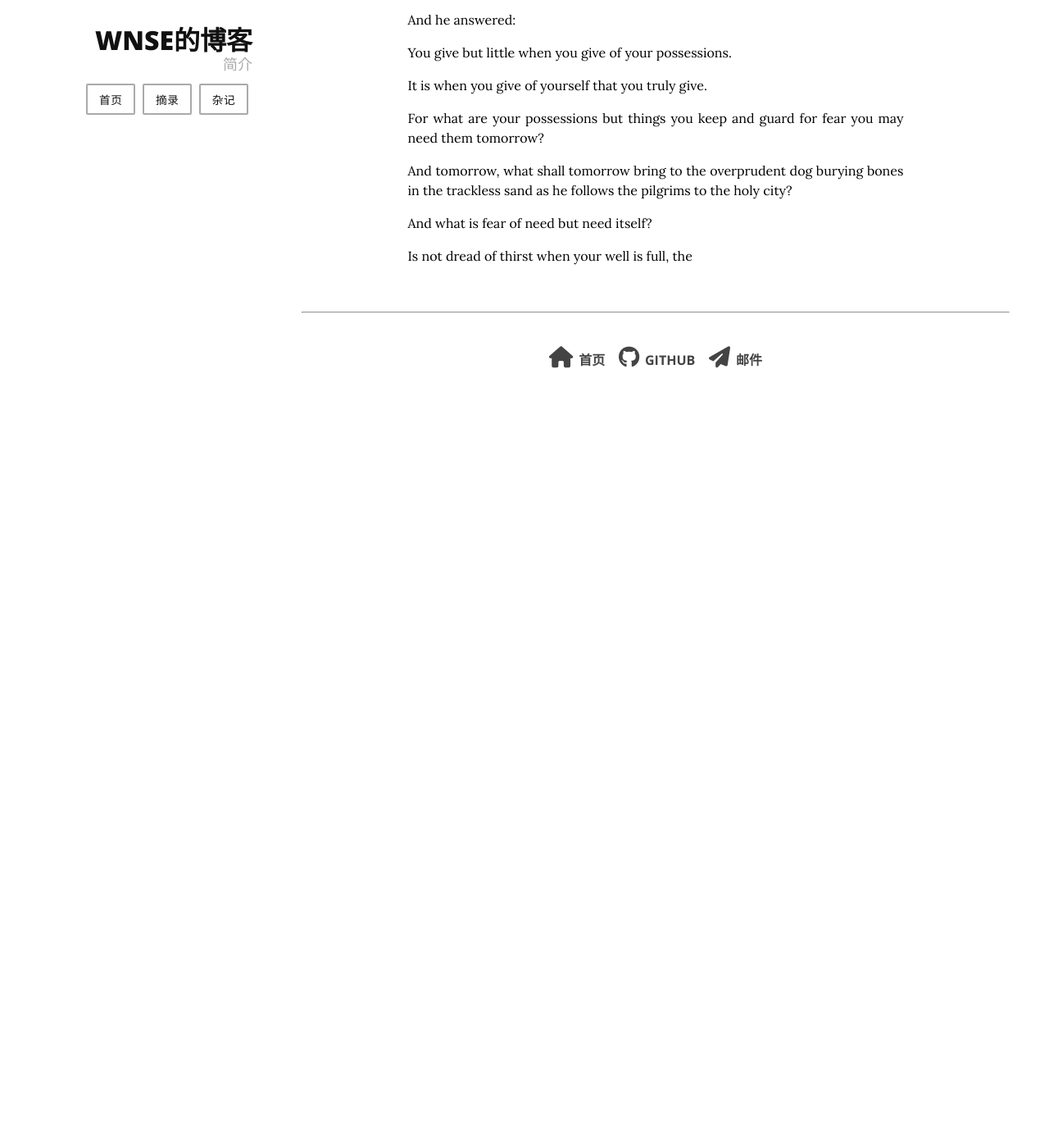
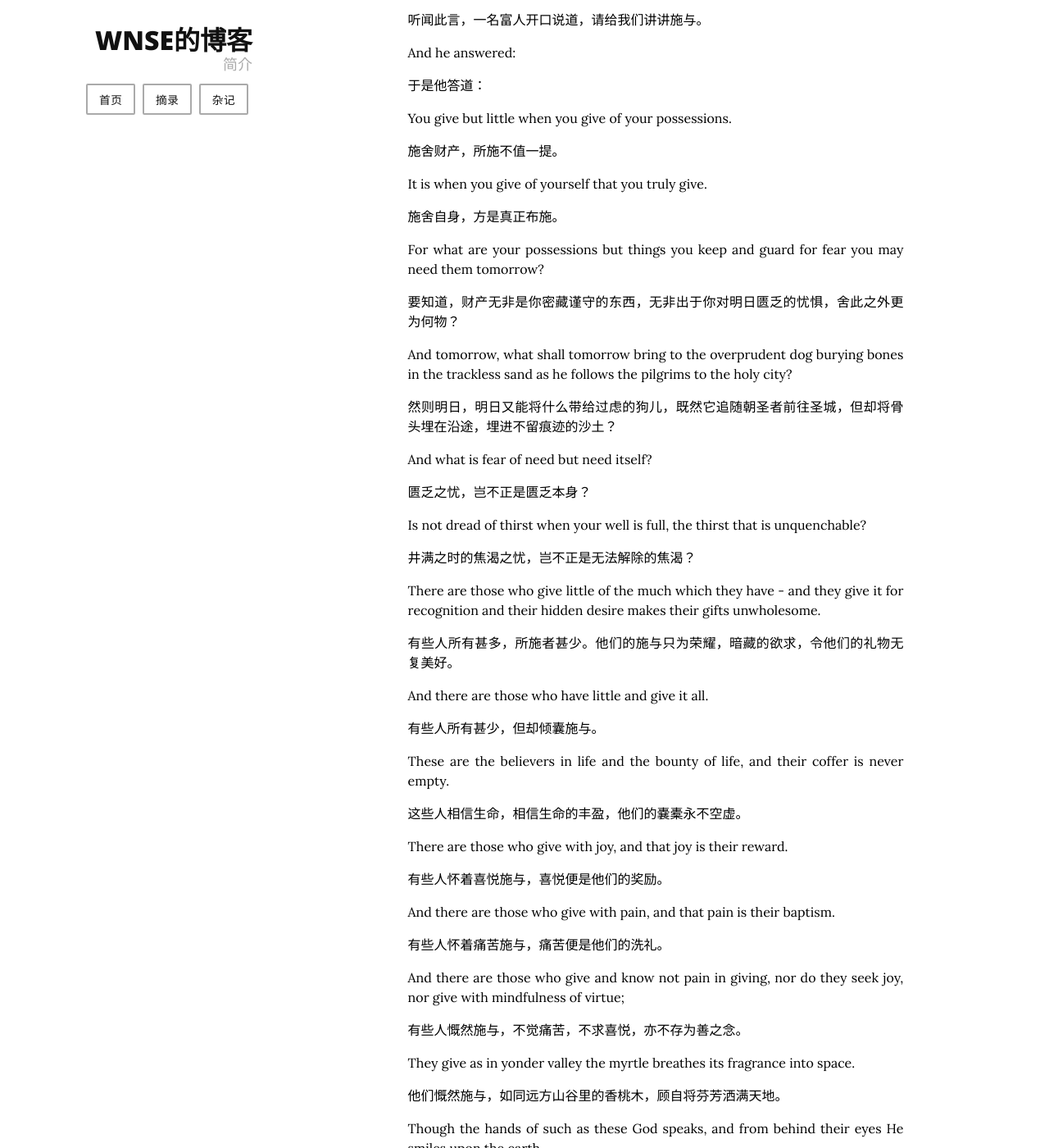
Before and after one commit to wnse/wnse.github.io, a Jekyll site: the page built from _notes/The-Prophet-On-Giving.md, in a window 1280 px wide and 1400 px high, scrolled down 365 px. Shown: the whole window at 82% size. Built offline with Jekyll 4.4.1, drawn with Linux system fonts in a browser that asks for light colours; nearby versions of some CDN libraries; before the commit the page ends 900 px from its top, so only the background shows below that; some of the changed text lies outside the part shown.

Commit message:
vault backup: 2021-08-23 23:31:16

```diff
--- a/_notes/The-Prophet-On-Giving.md
+++ b/_notes/The-Prophet-On-Giving.md
@@ -18,16 +18,110 @@ On Giving
 
 Then said a rich man, Speak to us of Giving.
 
+听闻此言，一名富人开口说道，请给我们讲讲施与。
+
 And he answered:
+
+于是他答道：
 
 You give but little when you give of your possessions.
 
+施舍财产，所施不值一提。
+
 It is when you give of yourself that you truly give.
+
+施舍自身，方是真正布施。
 
 For what are your possessions but things you keep and guard for fear you may need them tomorrow?
 
+要知道，财产无非是你密藏谨守的东西，无非出于你对明日匮乏的忧惧，舍此之外更为何物？
+
 And tomorrow, what shall tomorrow bring to the overprudent dog burying bones in the trackless sand as he follows the pilgrims to the holy city?
+
+然则明日，明日又能将什么带给过虑的狗儿，既然它追随朝圣者前往圣城，但却将骨头埋在沿途，埋进不留痕迹的沙土？
 
 And what is fear of need but need itself?
 
-Is not dread of thirst when your well is full, the
+匮乏之忧，岂不正是匮乏本身？
+
+Is not dread of thirst when your well is full, the thirst that is unquenchable?
+
+井满之时的焦渴之忧，岂不正是无法解除的焦渴？
+
+There are those who give little of the much which they have - and they give it for recognition and their hidden desire makes their gifts unwholesome.
+
+有些人所有甚多，所施者甚少。他们的施与只为荣耀，暗藏的欲求，令他们的礼物无复美好。
+
+And there are those who have little and give it all.
+
+有些人所有甚少，但却倾囊施与。
+
+These are the believers in life and the bounty of life, and their coffer is never empty.
+
+这些人相信生命，相信生命的丰盈，他们的嚢橐永不空虚。
+
+There are those who give with joy, and that joy is their reward.
+
+有些人怀着喜悦施与，喜悦便是他们的奖励。
+
+And there are those who give with pain, and that pain is their baptism.
+
+有些人怀着痛苦施与，痛苦便是他们的洗礼。
+
+And there are those who give and know not pain in giving, nor do they seek joy, nor give with mindfulness of virtue;
+
+有些人慨然施与，不觉痛苦，不求喜悦，亦不存为善之念。
+
+They give as in yonder valley the myrtle breathes its fragrance into space.
+
+他们慨然施与，如同远方山谷里的香桃木，顾自将芬芳洒满天地。
+
+Though the hands of such as these God speaks, and from behind their eyes He smiles upon the earth.
+
+便是借这些人的手，真神宣谕祂的圣言，便是从这些人的眼底，真神向大地展露笑颜。
+
+It is well to give when asked, but it is better to give unasked, through understanding;
+
+因求而施，足称善举，因体谅而施，不待他人求恳，方为善中之善；
+
+And to the open-handed the search for one who shall receive is joy greater than giving.
+
+于慷慨之人而言，寻觅应得施与之人，喜悦有甚于施与本身。
+
+And is there aught you would withhold?
+
+你是否希冀，将些许家当留在手里？
+
+All you have shall some day be given;
+
+终有一日，你所有的一切皆须施与；
+
+Therefore give now, that the season of giving may be yours and not your inheritors'.
+
+既是如此，现在就施与吧，自己把握施与的时节，别留待你的子裔。
+
+You often say,"I would give, but only to the deserving."
+
+你时常说：“我愿施与，但我只给应得之人。”
+
+The trees in your orchard say not so, nor the flocks in your pasture.
+
+你果园里的树木不这么说，你牧场里的畜群不这么讲。
+
+They give that they may live, for to withhold is to perish.
+
+它们施与是为了生存，因为悭吝便是灭亡。
+
+Surely he who is worthy to receive his days and his nights is worthy of all else from you.
+
+他人既然有份获得世间的白昼与黑夜，自然有份，从你那里获得其余一切。
+
+And he who has deserved to drink from the ocean of life deserves to fill his cup from your little stream.
+
+他人既然有份在生命的大洋之中饮水，自然有份，借你的小小溪流，灌满自己的空杯。
+
+And what desert greater shall there be than that which lies in the courage and the confidence, nay the charity, of receiving?
+
+接受施与，意味着勇气和信任，甚至意味着慈悲，还有哪种权利，大得过因接受而来的权利？
+
+And who are you that men should rend their bosom and unveil their pride, that you may see
```
